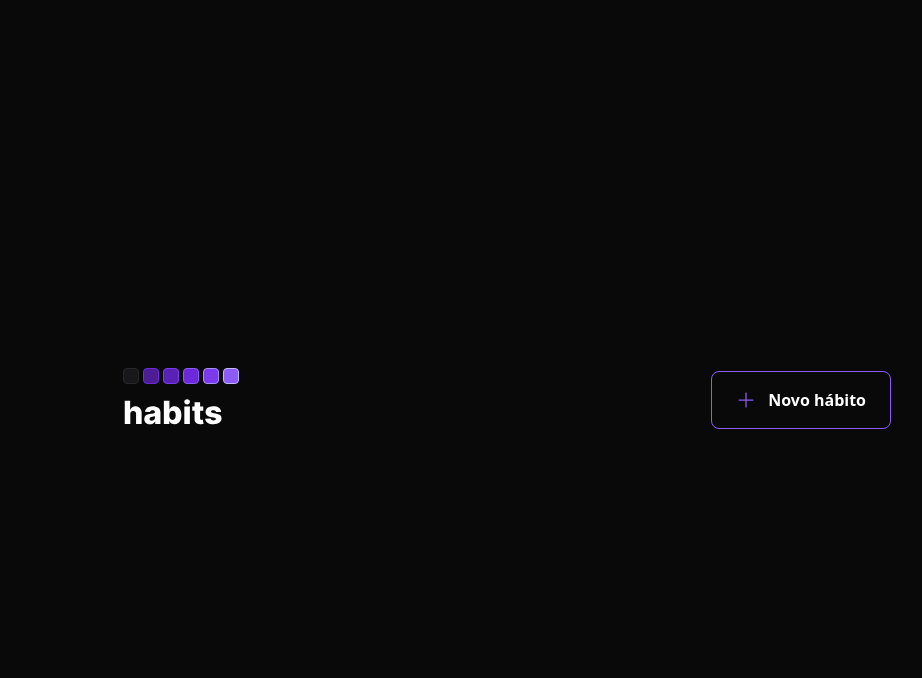
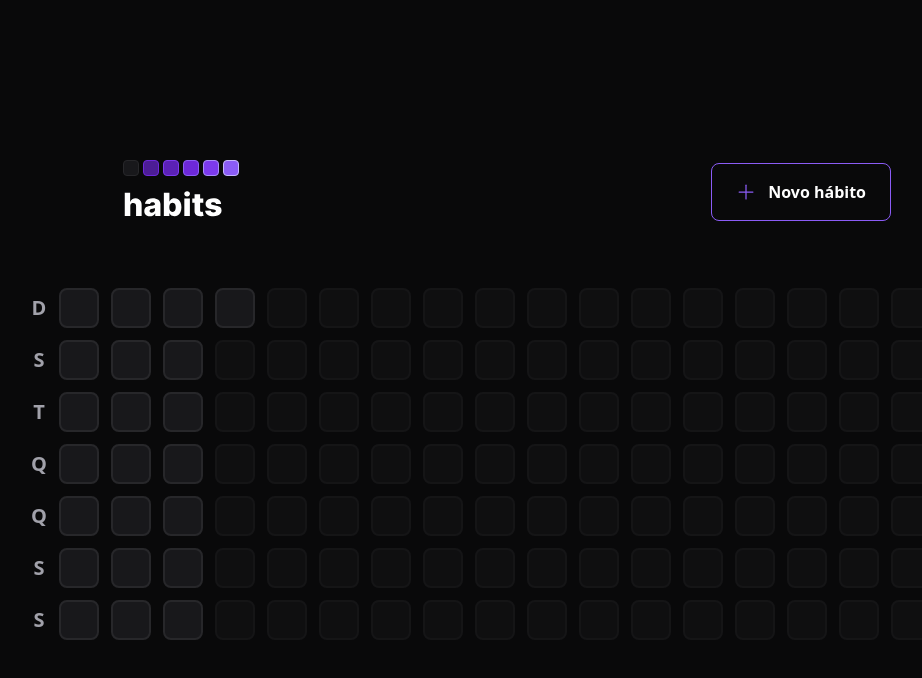
Before and after one commit to psnavega/habits, a React (Vite) app in the folder client/: page / in a window 1280 px wide. Shown: the top 678 px of the page, without its empty margins (133-1055 px from the left). Built offline with nearby package versions, Linux system fonts and the light colour scheme.

Commit message:
feat: create layout grid, classnames tailwind and components fundamentals

```diff
--- a/client/package.json
+++ b/client/package.json
@@ -9,6 +9,7 @@
     "preview": "vite preview"
   },
   "dependencies": {
+    "dayjs": "^1.11.7",
     "phosphor-react": "^1.4.1",
     "react": "^18.2.0",
     "react-dom": "^18.2.0"
--- a/client/src/App.tsx
+++ b/client/src/App.tsx
@@ -1,5 +1,6 @@
 // import { Habit } from './components/Habit'
 import { Header } from './components/Headers'
+import { SummaryTable } from './components/SummaryTable'
 import './styles/global.css'
 
 export function App() {
@@ -7,6 +8,7 @@ export function App() {
     <div className='w-screen h-screen flex justify-center items-center'>
       <div className='w-full max-w-5xl px-6 flex flex-col gap-16'>
         <Header/>
+        <SummaryTable/>
       </div>
     </div>
   )
--- a/client/src/components/Habit.tsx
+++ /dev/null
@@ -1,15 +0,0 @@
-import '../styles/globals.css'
-
-interface HabitProps {
-    completed: number
-}
-
-export function Habit(props: HabitProps) {
-    return (
-        <div className="bg-zinc-900 w-10 h-10 text-white rounded m-2 text-center flex items-center justify-center">
-            <p>{ props.completed }</p>
-        </div>
-    )
-}
-
-export default Habit
--- /dev/null
+++ b/client/src/components/HabitDay.tsx
@@ -0,0 +1,13 @@
+import '../styles/global.css'
+
+// interface HabitProps {
+//     completed: number
+// }
+
+export function HabitDay() {
+    return (
+        <div className="w-10 h-10 bg-zinc-900 border-2 border-zinc-800 rounded-lg">
+
+        </div>
+    )
+}
--- /dev/null
+++ b/client/src/components/SummaryTable.tsx
@@ -0,0 +1,46 @@
+import { generateDatesFromYearBeginning } from "../utils/generate-dates-from-year-beginning"
+import { HabitDay } from "./HabitDay"
+
+const weekDays = [
+    'D',
+    'S',
+    'T',
+    'Q',
+    'Q',
+    'S',
+    'S'
+]
+
+const summaryDates = generateDatesFromYearBeginning()
+
+const minimumSummaryDates = 18 * 7
+const amountOfDaysToFill = minimumSummaryDates - summaryDates.length
+
+export function SummaryTable() {
+    return (
+        <div className="w-full flex">
+            <div className="grid grid-rows-7 grid-flow-row gap-3">
+                {weekDays.map((weekDay, index) => {
+                    return(
+                        <div key={`${weekDay}-${index}`} className="text-zinc-400 text-xl font-bold h-10 w-10 flex items-center justify-center">
+                            {weekDay}
+                        </div>
+                    )
+                })}
+            </div>
+            <div className="grid grid-rows-7 grid-flow-col gap-3">
+                {summaryDates.map(date => {
+                        return <HabitDay key={date.toString()}/>
+                })}
+
+                {
+                    amountOfDaysToFill > 0 && Array.from({length: amountOfDaysToFill}).map((_, index) => {
+                        return(
+                            <div key={index} className="w-10 h-10 bg-zinc-900 border-2 border-zinc-800 rounded-lg opacity-40 cursor-not-allowed"/>
+                        )
+                    })
+                }
+            </div>
+        </div>
+    )
+}
--- /dev/null
+++ b/client/src/utils/generate-dates-from-year-beginning.ts
@@ -0,0 +1,16 @@
+import dayjs from 'dayjs'
+
+export function generateDatesFromYearBeginning() {
+    const firtsDayOfTheYear = dayjs().startOf('year')
+    const today = new Date()
+
+    const dates = []
+    let compareDate = firtsDayOfTheYear
+
+    while(compareDate.isBefore(today)) {
+        dates.push(compareDate.toDate())
+        compareDate = compareDate.add(1, 'day')
+    }
+
+    return dates
+}
--- a/client/tailwind.config.cjs
+++ b/client/tailwind.config.cjs
@@ -8,6 +8,9 @@ module.exports = {
     extend: {
       colors: {
         background: '#09090A'
+      },
+      gridTemplateRows: {
+        7: 'repeat(7, minmax(0, 1fr))'
       }
     },
   },
```
Also changed, not shown: 1 other file (tests, documents, lock files or other folders).
